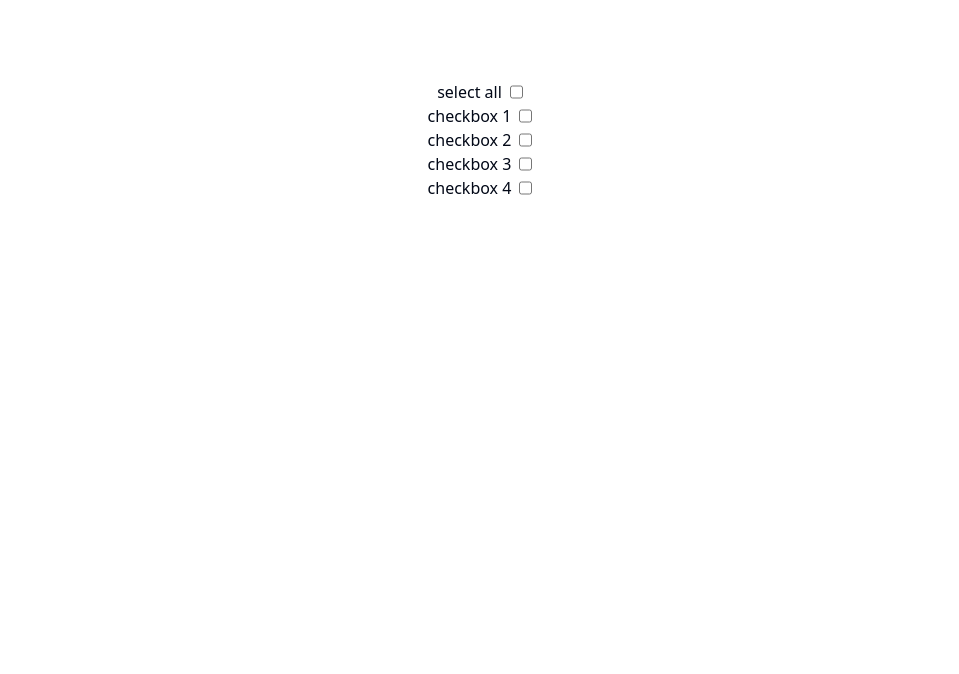
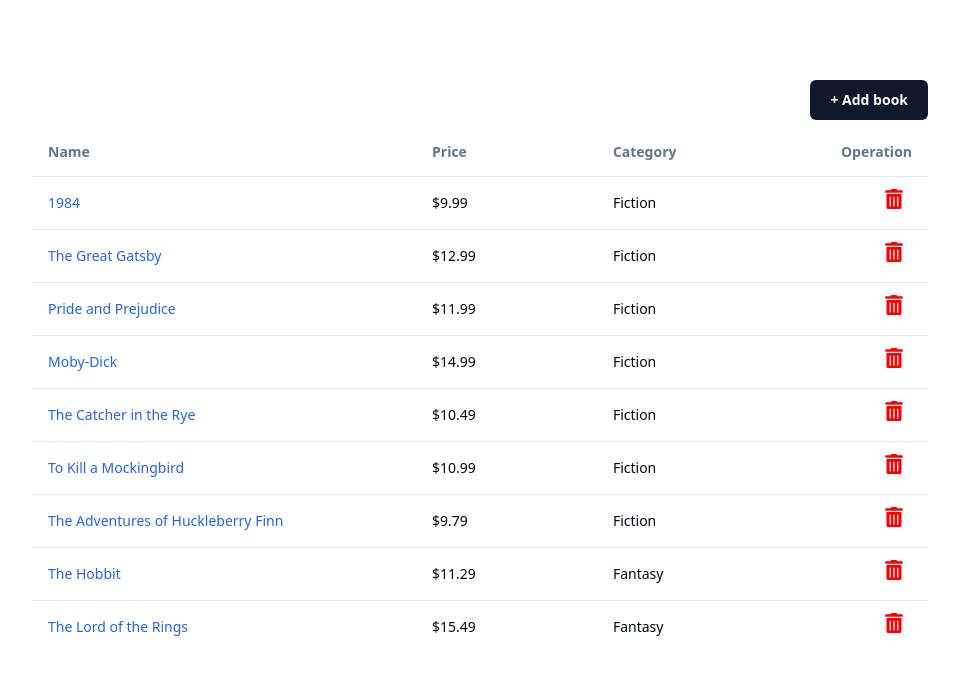
Before and after one commit to mxie10/blazesoft-test-project, a Next.js app: page / in a window 1280 px wide. Shown: the top 674 px of the page, without its empty margins (160-1119 px from the left). Built offline with nearby package versions, Linux system fonts and the light colour scheme.

Commit message:
remove testing code

```diff
--- a/app/page.tsx
+++ b/app/page.tsx
@@ -2,7 +2,6 @@
 
 import Container from '@/app/components/Container';
 import Listings from '@/app/components/Listings';
-import CheckBox from './components/checkBox';
 import { useRef, useState } from 'react';
 
 export default function Dashboard() {
@@ -29,40 +28,9 @@ export default function Dashboard() {
 
   return (
     <Container>
-      {/* <div className='w-full lg:w-4/5'>
+      <div className='w-full lg:w-4/5'>
         <Listings />
-      </div> */}
-
-      {/* <div>
-        <p>countRef: {countRef.current}</p>
-        <button
-          onClick={() => {countRef.current += 1; console.log(countRef.current)}}
-        >
-          Ref button
-        </button>
-      </div> */}
-
-      <div className='flex flex-row gap-2'>
-        <label>select all</label>
-        <input
-          type='checkbox'
-          checked={(selectAllStatus())}
-          onChange={selectAll}
-        />
       </div>
-      {checkStatus.map((status, index) => {
-        return (
-          <div className='flex flex-row gap-2'>
-            <label>checkbox {index + 1}</label>
-            <input
-              type='checkbox'
-              checked={status}
-              onChange={() => handleIndividual()}
-            />
-          </div>
-        )
-      })}
-
     </Container>
   )
 }
```
